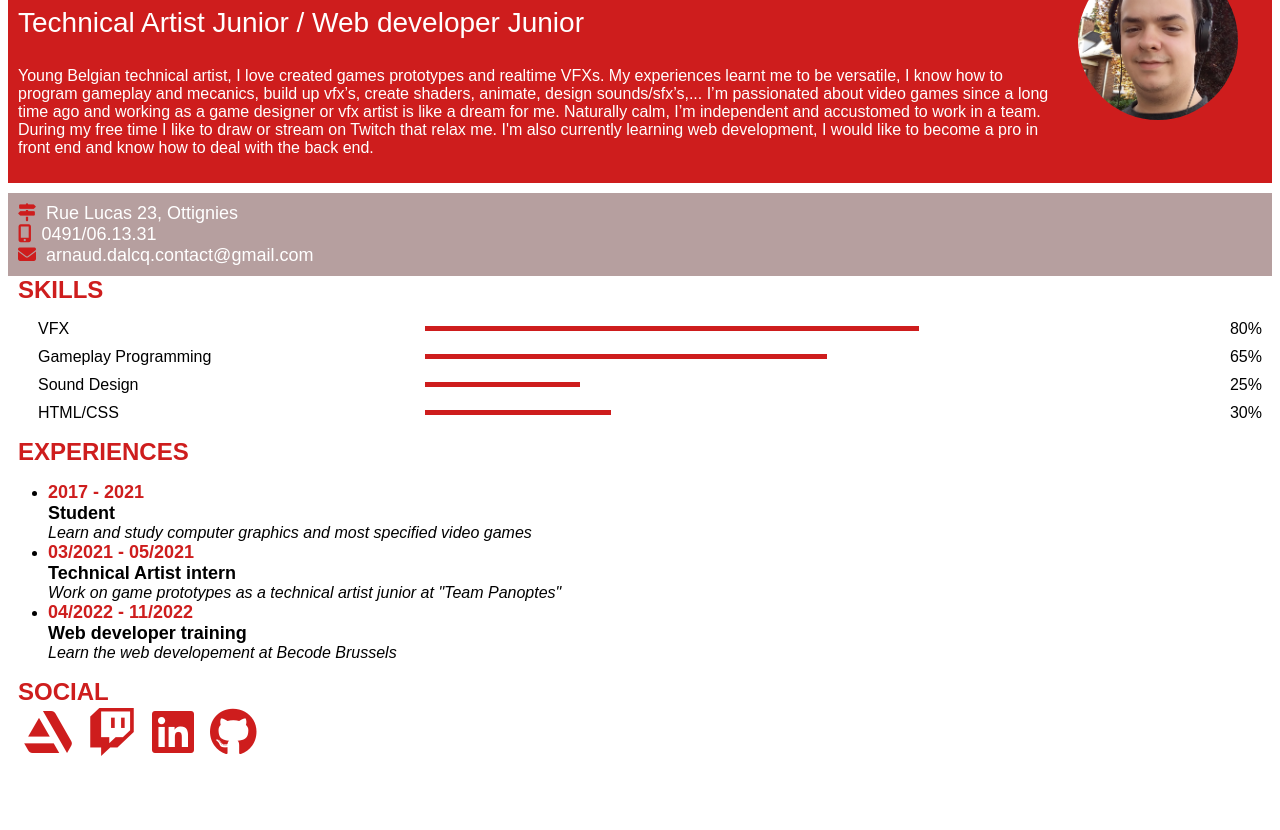
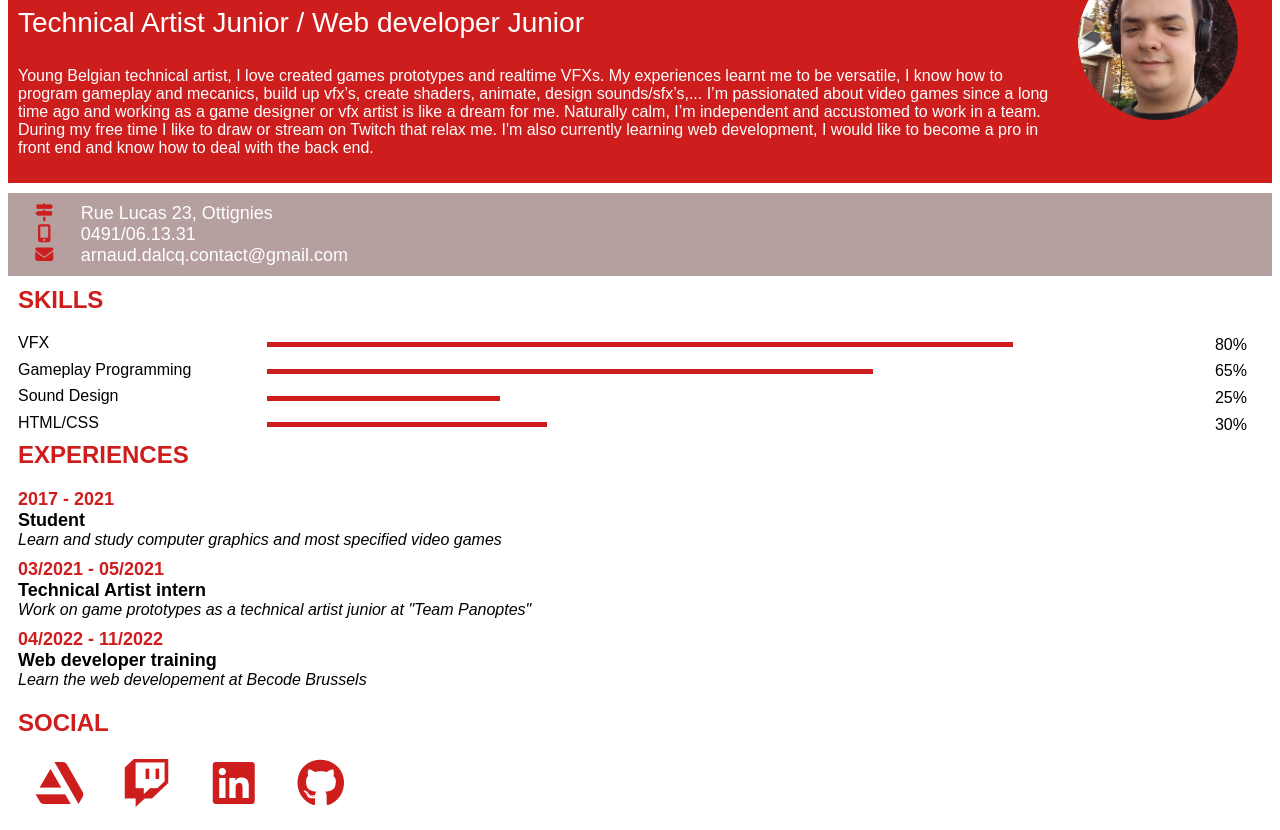
Before and after one commit to DalcqArnaud/My-CV, a plain HTML site: page index.html in a window 1280 px wide. Shown: the part 113-943 px from the top of the page. Before the commit the page ends 874 px from the top, so only its background shows below. Drawn offline with Linux system fonts and the light colour scheme.

Commit message:
Update stylesheet : use grid system to place elements

```diff
--- a/css/stylesheet.css
+++ b/css/stylesheet.css
@@ -22,8 +22,7 @@ img {
 }
 
 .photo{
-    justify-self: center;
-    align-self: center;
+    place-self: center;
 }
 
 .heading {
@@ -38,12 +37,24 @@ img {
 }
 
 .contactinfo {
+    display: grid;
+    grid-template-columns: 5% 95%;
+
     font-size: 18px;
     padding-left: 10px;
     padding-top: 10px;
     padding-bottom: 10px;
     background-color: #b69f9f;
-    color: white
+    color: white;
+}
+
+.iconContainer{
+    display: grid;
+    grid-template-rows: 1fr 1fr 1fr;
+}
+
+.iconContainer>.icon{
+    place-self: center;
 }
 
 .subheading {
@@ -51,13 +62,50 @@ img {
     font-weight: bolder;
     color: #ce1d1d;
     text-transform: uppercase;
-    padding-left: 10px;
+    padding: 10px;
 }
 
 .icon {
     color: #ce1d1d;
     float: left;
     padding-right: 10px;
+}
+
+.skills{
+    margin: 10px;
+    display: grid;
+    grid-template-columns: 20% 75% 5%;
+    grid-template-rows: repeat(4, 25%);
+    row-gap: 5px;
+}
+
+.skills>div[class*="skill_prog"]{
+    width: 100%;
+    height: 5px;
+    position: relative;
+    align-self: center;
+}
+
+.skills>div[class*="skill_per"]{
+    place-self: center;
+}
+
+.skills>div[class*="skill_name"]{
+    min-width: 200px;
+}
+
+.skills>div>span:nth-of-type(1n + 1) {
+    position: absolute;
+    height: 100%;
+    background: #ce1d1d;
+}
+
+.expContainer{
+    display: grid;
+    grid-template-columns: 100%;
+    grid-template-rows: 1fr 1fr 1fr;
+    row-gap: 10px;
+    margin: 10px;
 }
 
 .date {
@@ -76,35 +124,13 @@ img {
 }
 
 .social {
-    padding-left: 10px;
+    padding: 10px;
+    display: grid;
+    grid-template-columns: repeat(4, 7%);
 }
 
-.skills ul li{
-    display: flex;
-    justify-content: space-between;
-    margin-bottom: 10px;
-    align-items: center;
-    margin-left: -10px;
-}
-
-.skills ul li .skill_prog {
-    width: 50%;
-    height: 5px;
-    position: relative;
-}
-
-.skills ul li .skill_prog span {
-    position: absolute;
-    height: 100%;
-    background: #ce1d1d;
-}
-
-.skill_name {
-    width: 200px;
-}
-
-.skill_per {
-    margin-right: 10px;
+.social>a{
+    place-self: center;
 }
 
 .social>a>.icon{
--- a/index.html
+++ b/index.html
@@ -23,93 +23,88 @@
     </div>
     <!--Contact Information-->
     <div class="contactinfo">
+        <div class="iconContainer">
             <div class="icon">
                 <div class="fas fa-map-signs"></div>
-        </div>
-        <div class="data">
-            Rue Lucas 23, Ottignies
             </div>
             <div class="icon">
                 <div class="fas fa-mobile-alt"></div>
             </div>
+            <div class="icon">
+                <div class="fas fa-envelope"></div>
+            </div>
+        </div>
+        <div class="dataContainer">
+            <div class="data">
+                Rue Lucas 23, Ottignies
+            </div>
             <div class="data">
                 0491/06.13.31
-        </div>
-        <div class="icon">
-            <div class="fas fa-envelope"></div>
             </div>
             <div class="data">
                 arnaud.dalcq.contact@gmail.com
             </div>
         </div>
+    </div>
     <!--Skills Section-->
     <div class="subheading">Skills</div>
     <div class="skills">
-        <ul>
-            <li>
-                <div class="skill_name">
+        <div class="skill_name_VFX">
             VFX
         </div>
-                <div class="skill_prog">
+        <div class="skill_prog_VFX">
             <span style="width: 80%;"></span>
         </div>
-                <div class="skill_per">80%</div>
-            </li>
-            <li>
-                <div class="skill_name">
+        <div class="skill_per_VFX">80%</div>
+
+        <div class="skill_name_GP">
             Gameplay Programming
         </div>
-                <div class="skill_prog">
+        <div class="skill_prog_GP">
             <span style="width: 65%;"></span>
         </div>
-                <div class="skill_per">65%</div>
-            </li>
-            <li>
-                <div class="skill_name">
+        <div class="skill_per_GP">65%</div>
+
+        <div class="skill_name_SD">
             Sound Design
         </div>
-                <div class="skill_prog">
+        <div class="skill_prog_SD">
             <span style="width: 25%;"></span>
         </div>
-                <div class="skill_per">25%</div>
-            </li>
-            <li>
-                <div class="skill_name">
+        <div class="skill_per_SD">25%</div>
+
+        <div class="skill_name_HTML">
             HTML/CSS
         </div>
-                <div class="skill_prog">
+        <div class="skill_prog_HTML">
             <span style="width: 30%;"></span>
         </div>
-                <div class="skill_per">30%</div>
-            </li>
-        </ul>
+        <div class="skill_per_HTML">30%</div>
     </div>
     <!--Experience/Education-->
     <div class="subheading">Experiences</div>
-    <div class="explist">
-        <ul>
-            <li>
+    <div class="expContainer">
+        <div class="exp1" >
             <div class="date">2017 - 2021</div>
             <div class="jobinfo">
                 <div class="jobtitle">Student</div>
                 <div class ="jobdesc">Learn and study computer graphics and most specified video games</div>
             </div>
-            </li>
-            <li>
+        </div>
+        <div class="exp2">
             <div class="date">03/2021 - 05/2021</div>
             <div class="jobinfo">
                 <div class="jobtitle">Technical Artist intern</div>
                 <div class ="jobdesc">Work on game prototypes as a technical artist junior at "Team Panoptes"</div>
             </div>
-            </li>
-            <li>
+        </div>
+        <div class="exp3">
             <div class="date">04/2022 - 11/2022</div>
             <div class="jobinfo">
                 <div class="jobtitle">Web developer training</div>
                 <div class ="jobdesc">Learn the web developement at Becode Brussels</div>
             </div>
-            </li>
-        </ul>
+        </div>
     </div>
     <!--Social-->
     <div class="subheading">Social</div>
```
Lines whose indentation alone changed are shown as unchanged.
